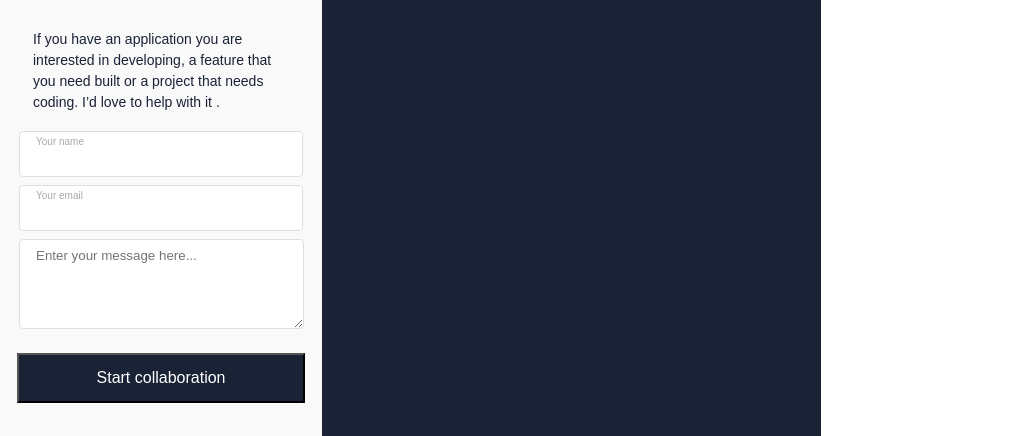
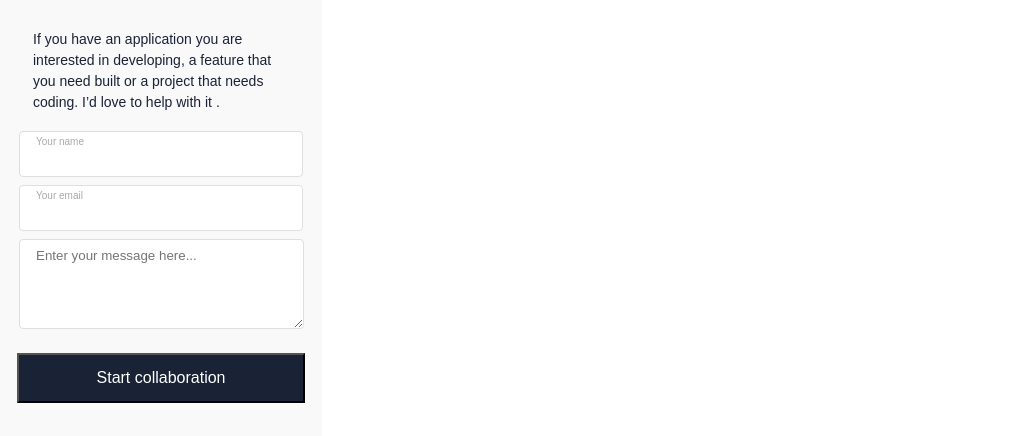
Before and after one commit to Javed-Shahbaz/Mobile-Portfolio, a plain HTML site: page index.html in a window 1280 px wide. Shown: the part 7056-7492 px from the top of the page, without its empty margins (0-1035 px from the left). Drawn offline with Linux system fonts and the light colour scheme.

Commit message:
Update css file

```diff
--- a/index.html
+++ b/index.html
@@ -237,7 +237,7 @@
 
 <!--footer section-->
 
-<footer class="contenfooter">
+<footer class="cfooter">
 <div>
     <button class="blackBoton resume">
         Get my Resume &nbsp <img class="get-my-resume-image" src="./images/Union (2).png">
```
